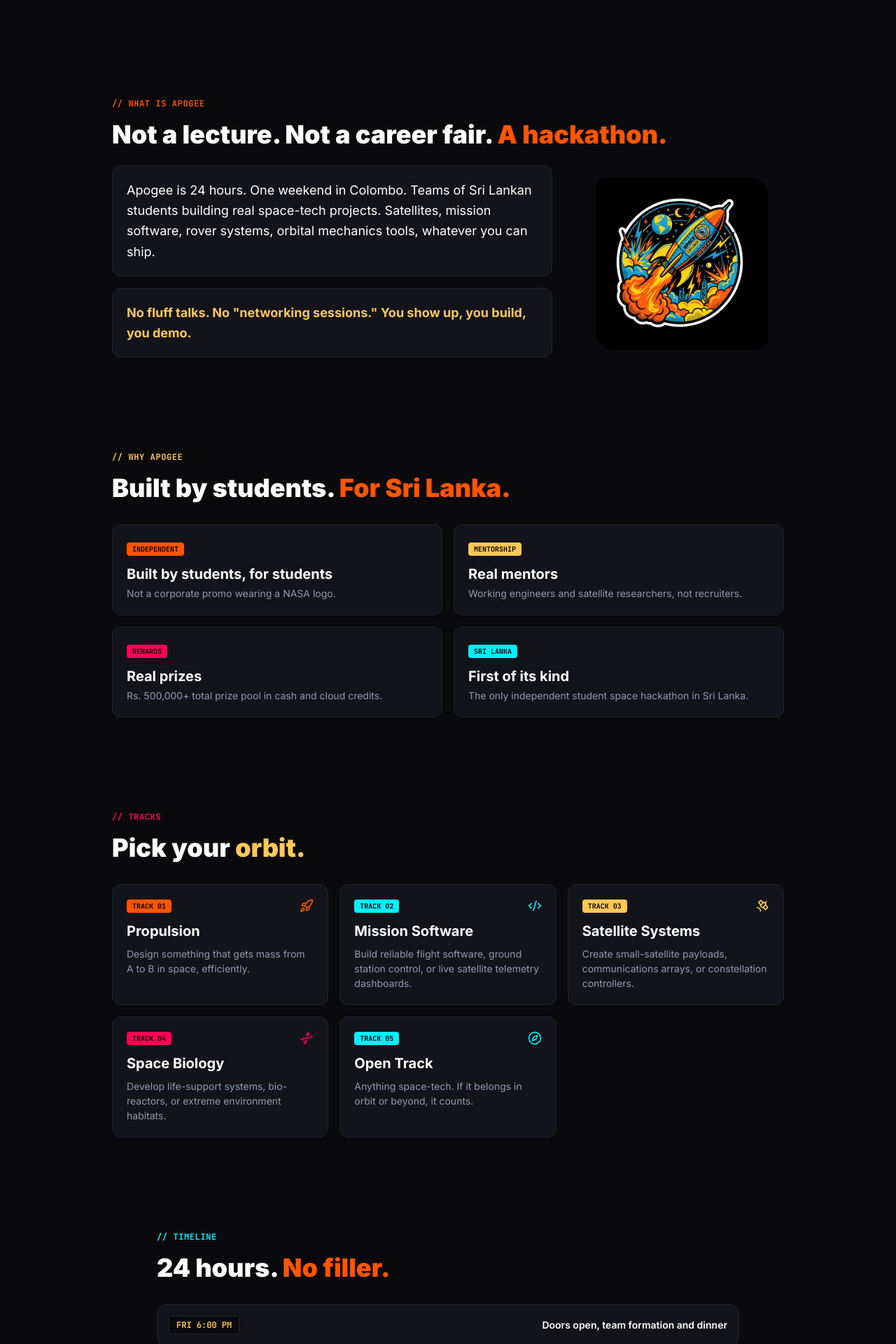
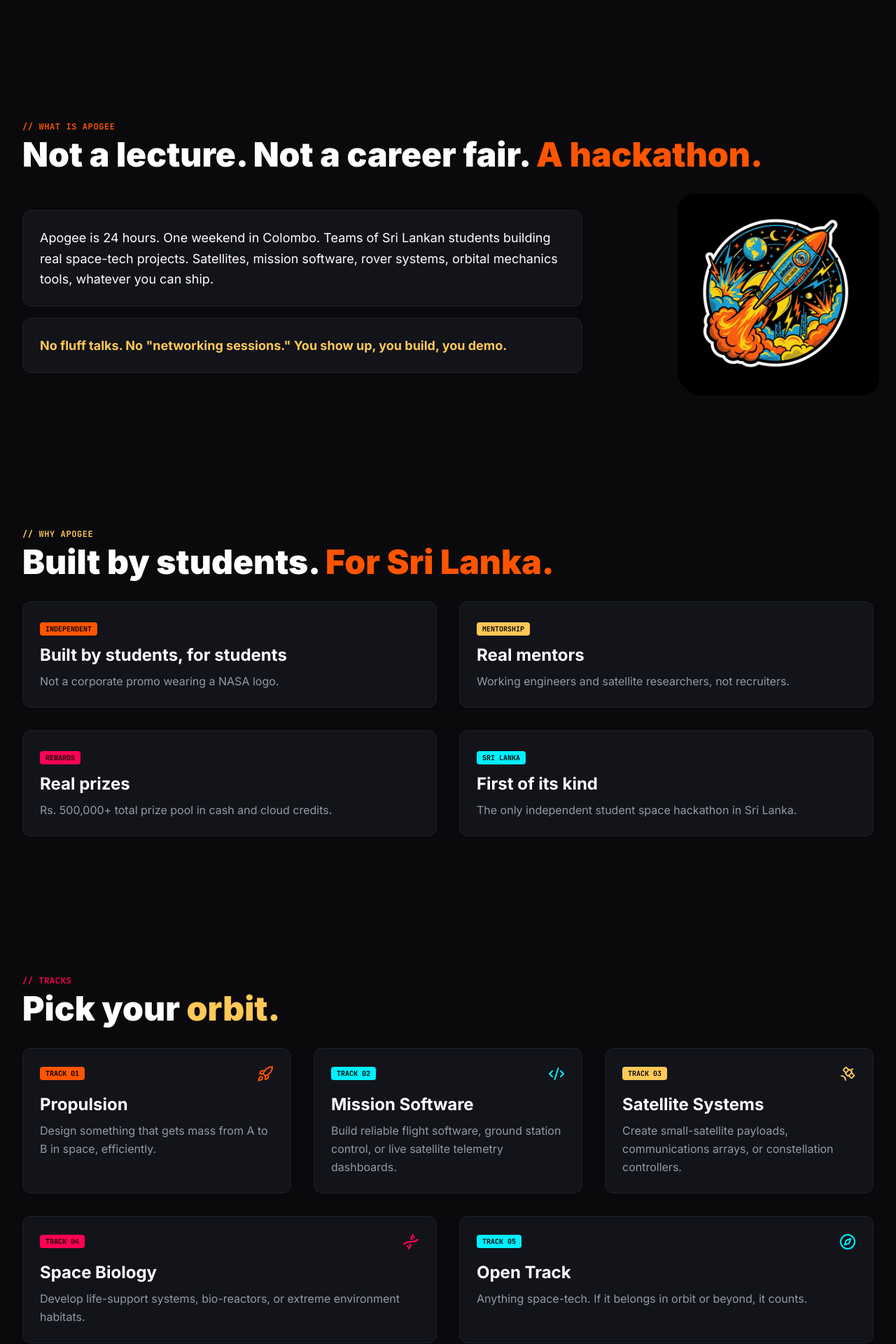
Before and after one commit to Thawshi-Srikanth/apogee, a Next.js app: page / in a window 1280 px wide. Shown: the part 880-2800 px from the top of the page at 70% size. Built offline with nearby package versions, Linux system fonts and the light colour scheme.

Commit message:
refactor: standardize layout across components using a 12-column grid system with consistent spacing and typography.

```diff
--- a/components/FAQ.tsx
+++ b/components/FAQ.tsx
@@ -12,29 +12,39 @@ export function FAQ() {
   ];
 
   return (
-    <section id="faq" className="py-16 px-4 sm:px-6 lg:px-8 max-w-4xl mx-auto">
+    <section id="faq" className="py-16 sm:py-24">
+      <div className="mx-auto max-w-7xl px-4 sm:px-6 lg:px-8">
 
-      <div className="mb-4 inline-block font-mono text-xs font-bold text-[var(--accent-cyan)] uppercase tracking-wider">
+        {/* 4-8-12 Master Grid Container */}
+        <div className="grid grid-cols-4 sm:grid-cols-8 lg:grid-cols-12 gap-6 lg:gap-8">
+
+          {/* Header */}
+          <div className="col-span-4 sm:col-span-8 lg:col-span-12">
+            <div className="mb-2 inline-block font-mono text-xs font-bold text-[var(--accent-cyan)] uppercase tracking-wider">
               // FAQ
             </div>
-
-      <h2 className="font-heading text-3xl sm:text-4xl font-black text-[var(--text-cloud)] mb-8">
+            <h2 className="font-heading text-3xl sm:text-5xl font-black text-[var(--text-cloud)]">
               Questions answered.
             </h2>
+          </div>
 
-      <div className="space-y-4">
+          {/* FAQ items centered: Spans 4 cols on mobile, 8 on tablet, 10 on desktop */}
+          <div className="col-span-4 sm:col-span-8 lg:col-span-10 lg:col-start-2 space-y-4">
             {items.map((item, idx) => (
-          <div key={idx} className="rounded-xl bg-[var(--bg-card)] border border-[var(--border-card)] p-5 shadow-sm">
-            <h3 className="font-heading text-lg font-bold text-[var(--text-cloud)] mb-1">
+              <div key={idx} className="rounded-xl bg-[var(--bg-card)] border border-[var(--border-card)] p-6 shadow-sm">
+                <h3 className="font-heading text-xl font-bold text-[var(--text-cloud)] mb-2">
                   {item.q}
                 </h3>
-            <p className="font-sans text-sm text-[var(--text-muted)]">
+                <p className="font-sans text-base text-[var(--text-muted)] leading-relaxed">
                   {item.a}
                 </p>
               </div>
             ))}
           </div>
 
+        </div>
+
+      </div>
     </section>
   );
 }
--- a/components/FooterCTA.tsx
+++ b/components/FooterCTA.tsx
@@ -9,33 +9,39 @@ interface FooterCTAProps {
 
 export function FooterCTA({ onOpenRegister }: FooterCTAProps) {
   return (
-    <footer className="bg-[var(--bg-void)] border-t border-[var(--border-card)] mt-12 py-16 px-4 sm:px-6 lg:px-8">
+    <footer className="bg-[var(--bg-void)] border-t border-[var(--border-card)] mt-12 py-16">
+      <div className="mx-auto max-w-7xl px-4 sm:px-6 lg:px-8">
 
-      <div className="max-w-4xl mx-auto text-center mb-16">
-        <h2 className="font-heading text-4xl sm:text-5xl font-black text-[var(--text-cloud)] mb-6">
+        {/* 4-8-12 Grid for Final CTA */}
+        <div className="grid grid-cols-4 sm:grid-cols-8 lg:grid-cols-12 gap-6 text-center mb-16">
+          <div className="col-span-4 sm:col-span-8 lg:col-span-12">
+            <h2 className="font-heading text-4xl sm:text-6xl font-black text-[var(--text-cloud)] mb-6 uppercase">
               Your rocket doesn't <span className="text-[var(--accent-orange)]">build itself.</span>
             </h2>
 
             <button
               onClick={onOpenRegister}
-          className="rounded-lg bg-[var(--accent-orange)] px-8 py-3.5 font-mono text-base font-bold text-white hover:bg-[var(--accent-yellow)] hover:text-black transition-all"
+              className="rounded-full bg-[var(--accent-yellow)] px-9 py-4 font-mono text-base font-black uppercase text-black hover:bg-[var(--accent-orange)] hover:text-white transition-all shadow-[4px_4px_0px_0px_rgba(0,0,0,0.8)] active:translate-x-[2px] active:translate-y-[2px]"
             >
               Register Now
             </button>
           </div>
+        </div>
 
-      <div className="max-w-5xl mx-auto pt-8 border-t border-[var(--border-card)] flex flex-col sm:flex-row items-center justify-between font-mono text-xs text-[var(--text-muted)] gap-4">
-        <div className="flex items-center gap-2">
+        {/* 4-8-12 Grid for Footer Meta */}
+        <div className="pt-8 border-t border-[var(--border-card)] grid grid-cols-4 sm:grid-cols-8 lg:grid-cols-12 gap-4 items-center font-mono text-xs text-[var(--text-muted)]">
+          <div className="col-span-4 sm:col-span-4 lg:col-span-6 flex items-center gap-2">
             <Flame className="h-4 w-4 text-[var(--accent-orange)]" />
             <span className="font-bold text-[var(--text-cloud)] uppercase">Apogee 2027</span>
             <span>• Colombo, Sri Lanka</span>
           </div>
 
-        <div>
-          contact@apogee.lk
+          <div className="col-span-4 sm:col-span-4 lg:col-span-6 flex sm:justify-end items-center">
+            <span>contact@apogee.lk</span>
           </div>
         </div>
 
+      </div>
     </footer>
   );
 }
--- a/components/Prizes.tsx
+++ b/components/Prizes.tsx
@@ -11,40 +11,48 @@ export function Prizes() {
   ];
 
   return (
-    <section id="prizes" className="py-16 px-4 sm:px-6 lg:px-8 max-w-5xl mx-auto">
+    <section id="prizes" className="py-16 sm:py-24">
+      <div className="mx-auto max-w-7xl px-4 sm:px-6 lg:px-8">
 
-      <div className="mb-4 inline-block font-mono text-xs font-bold text-[var(--accent-yellow)] uppercase tracking-wider">
+        {/* 4-8-12 Master Grid Container */}
+        <div className="grid grid-cols-4 sm:grid-cols-8 lg:grid-cols-12 gap-6 lg:gap-8">
+
+          {/* Header */}
+          <div className="col-span-4 sm:col-span-8 lg:col-span-12">
+            <div className="mb-2 inline-block font-mono text-xs font-bold text-[var(--accent-yellow)] uppercase tracking-wider">
               // PRIZES
             </div>
-
-      <h2 className="font-heading text-3xl sm:text-4xl font-black text-[var(--text-cloud)] mb-8">
+            <h2 className="font-heading text-3xl sm:text-5xl font-black text-[var(--text-cloud)]">
               Worth <span className="text-[var(--accent-orange)]">showing up for.</span>
             </h2>
+          </div>
 
-      <div className="grid grid-cols-1 sm:grid-cols-2 lg:grid-cols-4 gap-4">
+          {/* 4 Prize Cards: Each spans 4 cols on mobile, 4 on tablet, 3 on desktop (4 per row!) */}
           {prizes.map((p, idx) => (
             <div
               key={idx}
-            className="rounded-xl bg-[var(--bg-card)] border border-[var(--border-card)] p-5 flex flex-col justify-between shadow-sm"
+              className="col-span-4 sm:col-span-4 lg:col-span-3 rounded-xl bg-[var(--bg-card)] border border-[var(--border-card)] p-6 flex flex-col justify-between shadow-sm"
             >
               <div>
                 <span className="font-mono text-xs text-[var(--text-muted)] font-bold block mb-2">
                   {p.rank}
                 </span>
                 <div
-                className="font-mono text-2xl font-black mb-2"
+                  className="font-mono text-3xl font-black mb-3"
                   style={{ color: p.color }}
                 >
                   {p.amount}
                 </div>
-              <p className="font-sans text-xs text-[var(--text-cloud)]">
+                <p className="font-sans text-sm text-[var(--text-cloud)] leading-relaxed">
                   {p.desc}
                 </p>
               </div>
             </div>
           ))}
+
         </div>
 
+      </div>
     </section>
   );
 }
--- a/components/Sponsors.tsx
+++ b/components/Sponsors.tsx
@@ -4,20 +4,27 @@ import React from "react";
 
 export function Sponsors() {
   return (
-    <section className="py-16 px-4 sm:px-6 lg:px-8 max-w-4xl mx-auto text-center">
+    <section className="py-16 sm:py-24">
+      <div className="mx-auto max-w-7xl px-4 sm:px-6 lg:px-8 text-center">
 
-      <div className="mb-4 inline-block font-mono text-xs font-bold text-[var(--accent-yellow)] uppercase tracking-wider">
+        {/* 4-8-12 Master Grid Container */}
+        <div className="grid grid-cols-4 sm:grid-cols-8 lg:grid-cols-12 gap-6 lg:gap-8">
+
+          <div className="col-span-4 sm:col-span-8 lg:col-span-12">
+            <div className="mb-2 inline-block font-mono text-xs font-bold text-[var(--accent-yellow)] uppercase tracking-wider">
               // PARTNERS
             </div>
-
-      <h2 className="font-heading text-2xl sm:text-3xl font-black text-[var(--text-cloud)] mb-4">
+            <h2 className="font-heading text-2xl sm:text-4xl font-black text-[var(--text-cloud)] mb-6">
               Backed by people who build real space hardware and software.
             </h2>
-
-      <p className="font-mono text-xs text-[var(--text-muted)] rounded-lg bg-[var(--bg-card)] border border-[var(--border-card)] p-4 inline-block shadow-sm">
+            <p className="font-mono text-xs text-[var(--text-muted)] rounded-lg bg-[var(--bg-card)] border border-[var(--border-card)] p-4 inline-block shadow-sm max-w-xl">
               In discussion with ACCIMT, regional space bodies, and local universities.
             </p>
+          </div>
 
+        </div>
+
+      </div>
     </section>
   );
 }
--- a/components/Timeline.tsx
+++ b/components/Timeline.tsx
@@ -13,32 +13,42 @@ export function Timeline() {
   ];
 
   return (
-    <section id="timeline" className="py-16 px-4 sm:px-6 lg:px-8 max-w-4xl mx-auto">
+    <section id="timeline" className="py-16 sm:py-24">
+      <div className="mx-auto max-w-7xl px-4 sm:px-6 lg:px-8">
 
-      <div className="mb-4 inline-block font-mono text-xs font-bold text-[var(--accent-cyan)] uppercase tracking-wider">
+        {/* 4-8-12 Master Grid Container */}
+        <div className="grid grid-cols-4 sm:grid-cols-8 lg:grid-cols-12 gap-6 lg:gap-8">
+
+          {/* Header */}
+          <div className="col-span-4 sm:col-span-8 lg:col-span-12">
+            <div className="mb-2 inline-block font-mono text-xs font-bold text-[var(--accent-cyan)] uppercase tracking-wider">
               // TIMELINE
             </div>
-
-      <h2 className="font-heading text-3xl sm:text-4xl font-black text-[var(--text-cloud)] mb-8">
+            <h2 className="font-heading text-3xl sm:text-5xl font-black text-[var(--text-cloud)]">
               24 hours. <span className="text-[var(--accent-orange)]">No filler.</span>
             </h2>
+          </div>
 
-      <div className="space-y-3 font-mono">
+          {/* Timeline centered: Spans 4 cols on mobile, 8 on tablet, 10 on desktop (centered) */}
+          <div className="col-span-4 sm:col-span-8 lg:col-span-10 lg:col-start-2 space-y-3 font-mono">
             {events.map((evt, idx) => (
               <div
                 key={idx}
-            className="flex flex-col sm:flex-row sm:items-center justify-between rounded-xl bg-[var(--bg-card)] border border-[var(--border-card)] p-4 gap-2 shadow-sm"
+                className="flex flex-col sm:flex-row sm:items-center justify-between rounded-xl bg-[var(--bg-card)] border border-[var(--border-card)] p-4 sm:p-5 gap-3 shadow-sm"
               >
-            <span className="text-xs font-bold text-[var(--accent-yellow)] bg-[var(--bg-void)] px-2.5 py-1 rounded w-fit border border-[var(--border-card)]">
+                <span className="text-xs font-bold text-[var(--accent-yellow)] bg-[var(--bg-void)] px-3 py-1 rounded w-fit border border-[var(--border-card)]">
                   {evt.time}
                 </span>
-            <span className="font-sans text-sm font-semibold text-[var(--text-cloud)]">
+                <span className="font-sans text-base font-semibold text-[var(--text-cloud)]">
                   {evt.title}
                 </span>
               </div>
             ))}
           </div>
 
+        </div>
+
+      </div>
     </section>
   );
 }
--- a/components/Tracks.tsx
+++ b/components/Tracks.tsx
@@ -11,6 +11,7 @@ export function Tracks() {
       desc: "Design something that gets mass from A to B in space, efficiently.",
       badge: "TRACK 01",
       color: "var(--accent-orange)",
+      span: "col-span-4 sm:col-span-4 lg:col-span-4",
     },
     {
       name: "Mission Software",
@@ -18,6 +19,7 @@ export function Tracks() {
       desc: "Build reliable flight software, ground station control, or live satellite telemetry dashboards.",
       badge: "TRACK 02",
       color: "var(--accent-cyan)",
+      span: "col-span-4 sm:col-span-4 lg:col-span-4",
     },
     {
       name: "Satellite Systems",
@@ -25,6 +27,7 @@ export function Tracks() {
       desc: "Create small-satellite payloads, communications arrays, or constellation controllers.",
       badge: "TRACK 03",
       color: "var(--accent-yellow)",
+      span: "col-span-4 sm:col-span-4 lg:col-span-4",
     },
     {
       name: "Space Biology",
@@ -32,6 +35,7 @@ export function Tracks() {
       desc: "Develop life-support systems, bio-reactors, or extreme environment habitats.",
       badge: "TRACK 04",
       color: "var(--accent-pink)",
+      span: "col-span-4 sm:col-span-4 lg:col-span-6",
     },
     {
       name: "Open Track",
@@ -39,51 +43,60 @@ export function Tracks() {
       desc: "Anything space-tech. If it belongs in orbit or beyond, it counts.",
       badge: "TRACK 05",
       color: "var(--accent-cyan)",
+      span: "col-span-4 sm:col-span-8 lg:col-span-6",
     },
   ];
 
   return (
-    <section id="tracks" className="py-16 px-4 sm:px-6 lg:px-8 max-w-5xl mx-auto">
+    <section id="tracks" className="py-16 sm:py-24">
+      <div className="mx-auto max-w-7xl px-4 sm:px-6 lg:px-8">
 
-      <div className="mb-4 inline-block font-mono text-xs font-bold text-[var(--accent-pink)] uppercase tracking-wider">
+        {/* 4-8-12 Master Grid Container */}
+        <div className="grid grid-cols-4 sm:grid-cols-8 lg:grid-cols-12 gap-6 lg:gap-8">
+
+          {/* Header */}
+          <div className="col-span-4 sm:col-span-8 lg:col-span-12">
+            <div className="mb-2 inline-block font-mono text-xs font-bold text-[var(--accent-pink)] uppercase tracking-wider">
               // TRACKS
             </div>
-
-      <h2 className="font-heading text-3xl sm:text-4xl font-black text-[var(--text-cloud)] mb-8">
+            <h2 className="font-heading text-3xl sm:text-5xl font-black text-[var(--text-cloud)]">
               Pick your <span className="text-[var(--accent-yellow)]">orbit.</span>
             </h2>
+          </div>
 
-      <div className="grid grid-cols-1 sm:grid-cols-2 lg:grid-cols-3 gap-4">
+          {/* Track Cards */}
           {tracks.map((track, idx) => {
             const IconComp = track.icon;
             return (
               <div
                 key={idx}
-              className="rounded-xl bg-[var(--bg-card)] border border-[var(--border-card)] p-5 flex flex-col justify-between hover:border-[var(--accent-orange)] transition-colors shadow-sm"
+                className={`${track.span} rounded-xl bg-[var(--bg-card)] border border-[var(--border-card)] p-6 flex flex-col justify-between hover:border-[var(--accent-orange)] transition-colors shadow-sm`}
               >
                 <div>
-                <div className="flex items-center justify-between mb-3">
+                  <div className="flex items-center justify-between mb-4">
                     <span
                       className="rounded font-mono text-[10px] font-bold px-2 py-0.5 text-black uppercase"
                       style={{ backgroundColor: track.color }}
                     >
                       {track.badge}
                     </span>
-                  <IconComp className="h-5 w-5" style={{ color: track.color }} />
+                    <IconComp className="h-6 w-6" style={{ color: track.color }} />
                   </div>
 
-                <h3 className="font-heading text-xl font-bold text-[var(--text-cloud)] mb-2">
+                  <h3 className="font-heading text-2xl font-bold text-[var(--text-cloud)] mb-2">
                     {track.name}
                   </h3>
-                <p className="font-sans text-sm text-[var(--text-muted)] leading-normal">
+                  <p className="font-sans text-base text-[var(--text-muted)] leading-relaxed">
                     {track.desc}
                   </p>
                 </div>
               </div>
             );
           })}
+
         </div>
 
+      </div>
     </section>
   );
 }
--- a/components/WhatIsApogee.tsx
+++ b/components/WhatIsApogee.tsx
@@ -5,43 +5,49 @@ import Image from "next/image";
 
 export function WhatIsApogee() {
   return (
-    <section id="what" className="py-16 px-4 sm:px-6 lg:px-8 max-w-5xl mx-auto">
+    <section id="what" className="py-16 sm:py-24">
+      <div className="mx-auto max-w-7xl px-4 sm:px-6 lg:px-8">
 
-      <div className="mb-4 inline-block font-mono text-xs font-bold text-[var(--accent-orange)] uppercase tracking-wider">
+        {/* 4-8-12 Master Grid Container */}
+        <div className="grid grid-cols-4 sm:grid-cols-8 lg:grid-cols-12 gap-6 lg:gap-8 items-center">
+
+          {/* Header Tag spanning full width */}
+          <div className="col-span-4 sm:col-span-8 lg:col-span-12">
+            <div className="mb-2 inline-block font-mono text-xs font-bold text-[var(--accent-orange)] uppercase tracking-wider">
               // WHAT IS APOGEE
             </div>
-
-      <h2 className="font-heading text-3xl sm:text-4xl font-black text-[var(--text-cloud)] mb-6">
+            <h2 className="font-heading text-3xl sm:text-5xl font-black text-[var(--text-cloud)]">
               Not a lecture. Not a career fair. <span className="text-[var(--accent-orange)]">A hackathon.</span>
             </h2>
+          </div>
 
-      <div className="grid grid-cols-1 lg:grid-cols-12 gap-8 items-center">
-
-        <div className="lg:col-span-8 space-y-4 font-sans text-base sm:text-lg text-[var(--text-cloud)] leading-relaxed">
-          <p className="rounded-xl bg-[var(--bg-card)] border border-[var(--border-card)] p-5 shadow-sm">
+          {/* Body Paragraph Cards: Spans 4 cols on mobile, 8 on tablet, 8 on desktop */}
+          <div className="col-span-4 sm:col-span-8 lg:col-span-8 space-y-4 font-sans text-base sm:text-lg text-[var(--text-cloud)] leading-relaxed">
+            <p className="rounded-xl bg-[var(--bg-card)] border border-[var(--border-card)] p-6 shadow-sm">
               Apogee is 24 hours. One weekend in Colombo. Teams of Sri Lankan students building real space-tech projects. Satellites, mission software, rover systems, orbital mechanics tools, whatever you can ship.
             </p>
 
-          <p className="rounded-xl bg-[var(--bg-card)] border border-[var(--border-card)] p-5 font-bold text-[var(--accent-yellow)] shadow-sm">
+            <p className="rounded-xl bg-[var(--bg-card)] border border-[var(--border-card)] p-6 font-bold text-[var(--accent-yellow)] shadow-sm">
               No fluff talks. No "networking sessions." You show up, you build, you demo.
             </p>
           </div>
 
-        {/* Retro Space Rocket Graphic */}
-        <div className="lg:col-span-4 flex justify-center">
-          <div className="relative rounded-2xl border-4 border-black bg-black p-2 shadow-[6px_6px_0px_0px_#000] max-w-[240px]">
+          {/* Retro Rocket Graphic: Spans 4 cols on mobile, 8 on tablet, 4 on desktop */}
+          <div className="col-span-4 sm:col-span-8 lg:col-span-4 flex justify-center lg:justify-end">
+            <div className="relative w-full max-w-[280px] rounded-3xl border-4 border-black bg-black p-3 shadow-[8px_8px_0px_0px_#000]">
               <Image
                 src="/retro_space_rocket.jpg"
-              alt="Retro Space Rocket Sticker"
-              width={240}
-              height={240}
-              className="rounded-xl object-cover"
+                alt="Retro Space Rocket Graphic"
+                width={280}
+                height={280}
+                className="rounded-2xl object-cover"
               />
             </div>
           </div>
 
         </div>
 
+      </div>
     </section>
   );
 }
--- a/components/WhyApogee.tsx
+++ b/components/WhyApogee.tsx
@@ -31,21 +31,27 @@ export function WhyApogee() {
   ];
 
   return (
-    <section id="why" className="py-16 px-4 sm:px-6 lg:px-8 max-w-5xl mx-auto">
+    <section id="why" className="py-16 sm:py-24">
+      <div className="mx-auto max-w-7xl px-4 sm:px-6 lg:px-8">
 
-      <div className="mb-4 inline-block font-mono text-xs font-bold text-[var(--accent-yellow)] uppercase tracking-wider">
+        {/* 4-8-12 Master Grid Container */}
+        <div className="grid grid-cols-4 sm:grid-cols-8 lg:grid-cols-12 gap-6 lg:gap-8">
+
+          {/* Header */}
+          <div className="col-span-4 sm:col-span-8 lg:col-span-12">
+            <div className="mb-2 inline-block font-mono text-xs font-bold text-[var(--accent-yellow)] uppercase tracking-wider">
               // WHY APOGEE
             </div>
-
-      <h2 className="font-heading text-3xl sm:text-4xl font-black text-[var(--text-cloud)] mb-8">
+            <h2 className="font-heading text-3xl sm:text-5xl font-black text-[var(--text-cloud)]">
               Built by students. <span className="text-[var(--accent-orange)]">For Sri Lanka.</span>
             </h2>
+          </div>
 
-      <div className="grid grid-cols-1 sm:grid-cols-2 gap-4">
+          {/* 4 Cards: Each card spans 4 cols on mobile, 4 on tablet (2x2), 6 on desktop (2x2) */}
           {points.map((item, idx) => (
             <div
               key={idx}
-            className="rounded-xl bg-[var(--bg-card)] border border-[var(--border-card)] p-5 flex flex-col justify-between hover:border-[var(--accent-orange)] transition-colors shadow-sm"
+              className="col-span-4 sm:col-span-4 lg:col-span-6 rounded-xl bg-[var(--bg-card)] border border-[var(--border-card)] p-6 flex flex-col justify-between hover:border-[var(--accent-orange)] transition-colors shadow-sm"
             >
               <div>
                 <span
@@ -54,17 +60,19 @@ export function WhyApogee() {
                 >
                   {item.badge}
                 </span>
-              <h3 className="font-heading text-xl font-bold text-[var(--text-cloud)] mb-1">
+                <h3 className="font-heading text-2xl font-bold text-[var(--text-cloud)] mb-2">
                   {item.title}
                 </h3>
-              <p className="font-sans text-sm text-[var(--text-muted)]">
+                <p className="font-sans text-base text-[var(--text-muted)] leading-relaxed">
                   {item.desc}
                 </p>
               </div>
             </div>
           ))}
+
         </div>
 
+      </div>
     </section>
   );
 }
```
Also changed, not shown: components/Hero.tsx (+11 -11 lines), components/Navbar.tsx (+12 -11 lines), components/Speakers.tsx (+18 -10 lines). Lines whose indentation alone changed are shown as unchanged.
